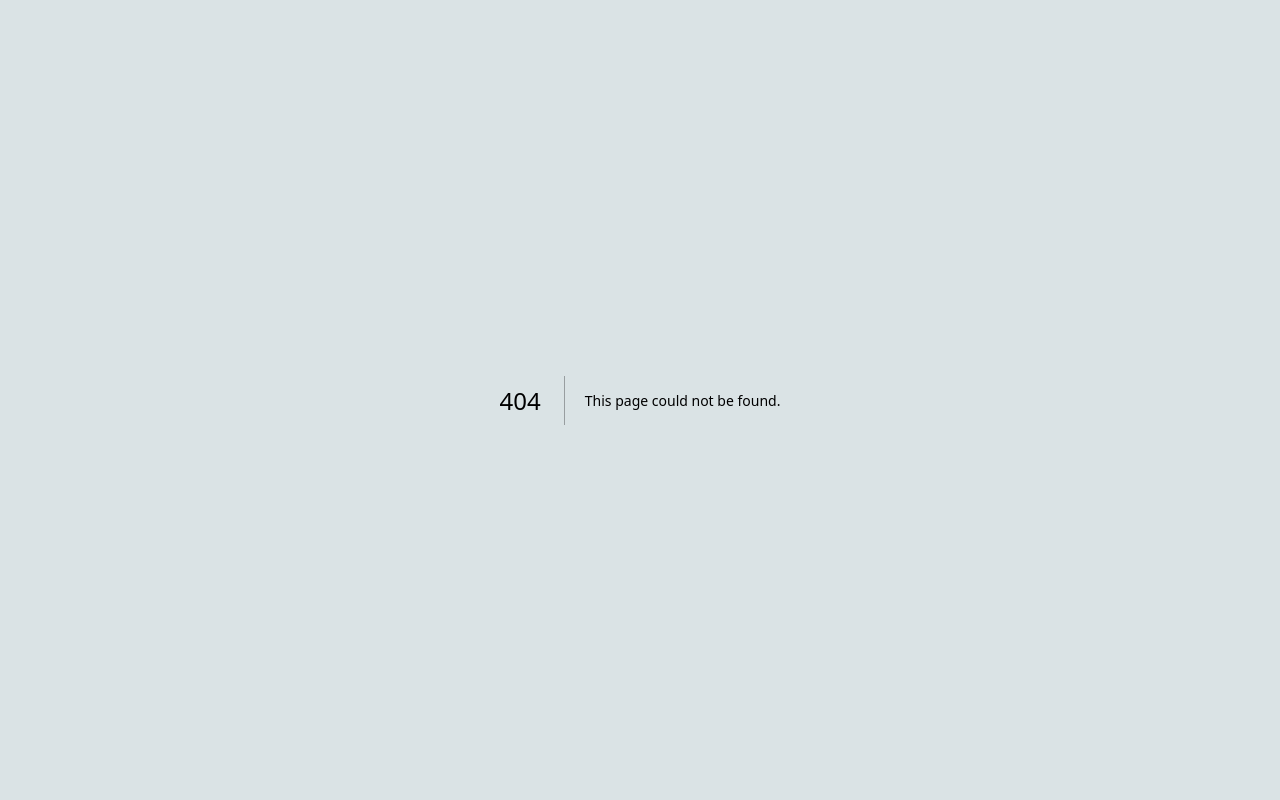
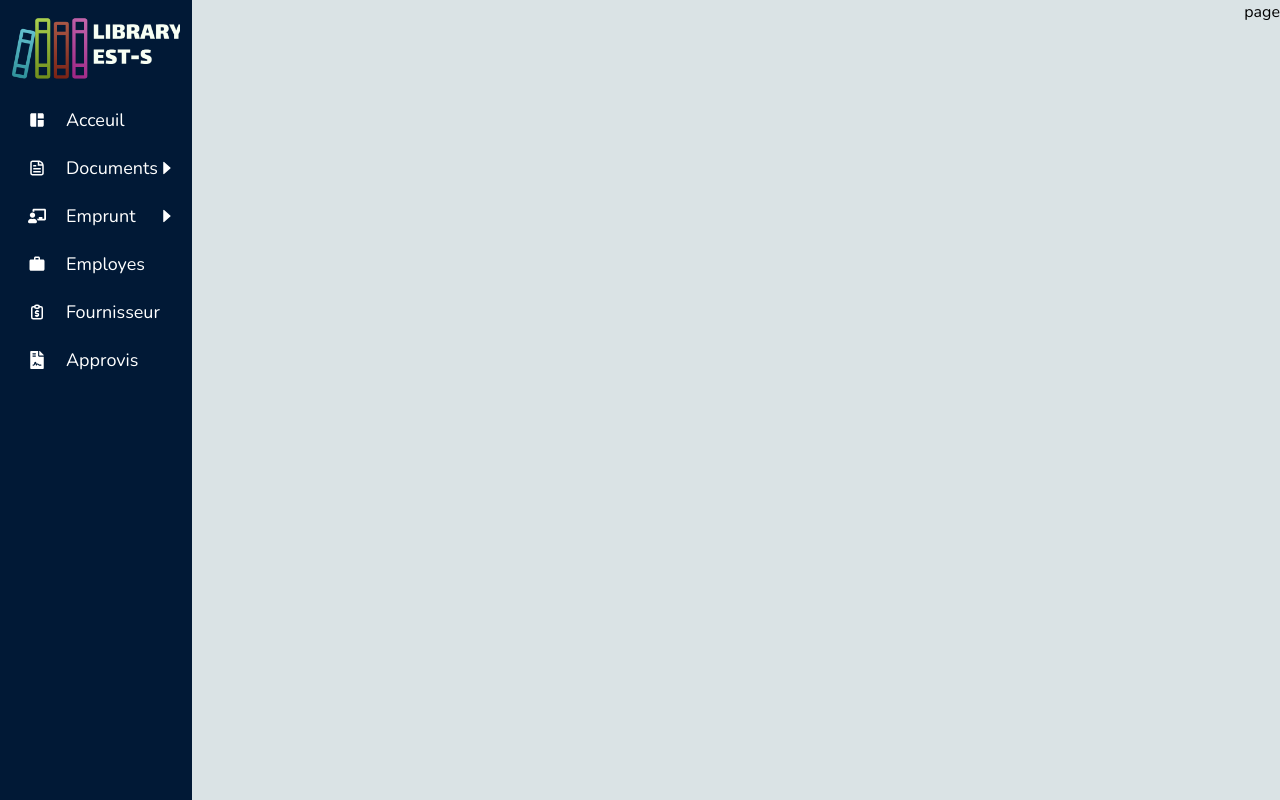
Before and after one commit to abderrahmane0402/BiblioEsts, a Next.js app: page /livre in a window 1280 px wide. Before the commit this address had no page. Built offline with nearby package versions, Linux system fonts and the light colour scheme.

Commit message:
the end of navigator TODO:update the links

```diff
--- /dev/null
+++ b/src/app/(main)/(document)/livre/page.tsx
@@ -0,0 +1,6 @@
+import React from "react"
+
+const Page = () => {
+  return <div>page</div>
+}
+export default Page
--- a/src/components/Nav.tsx
+++ b/src/components/Nav.tsx
@@ -30,7 +30,7 @@ export function Nav({ navItems }: NavProps) {
                 font='md'
                 className={`${
                   path == navItem.href
-                    ? "bg-[#c6ddf081]"
+                    ? "bg-[#62a0d381]"
                     : "hover:bg-[#250262] active:bg-[#c6ddf05a]"
                 } pl-7 justify-between`}
                 onClick={(e) => {
@@ -48,9 +48,9 @@ export function Nav({ navItems }: NavProps) {
                 </div>
                 {navItem.sub_nav && (
                   <AiFillCaretDown
-                    className={`transition-transform mr-4 text-white transform-gpu ${hidden.get(
-                      navItem.id ? "-rotate-90" : ""
-                    )}`}
+                    className={`transition-transform mr-4 text-white transform-gpu ${
+                      hidden.get(navItem.id) ? "" : "-rotate-90"
+                    }`}
                   />
                 )}
               </MLink>
--- a/src/data/nav_el.tsx
+++ b/src/data/nav_el.tsx
@@ -35,7 +35,7 @@ export const nav_el: NavItem[] = [
     icon: <CgFileDocument />,
     isHid: true,
     sub_nav: [
-      { id: 3, href: "/main/Livres", title: "Livres", icon: <TbBooks /> },
+      { id: 3, href: "/livre", title: "Livres", icon: <TbBooks /> },
       { id: 4, href: "/main/PFE", title: "PFE", icon: <VscRepo /> },
     ],
   },
```
